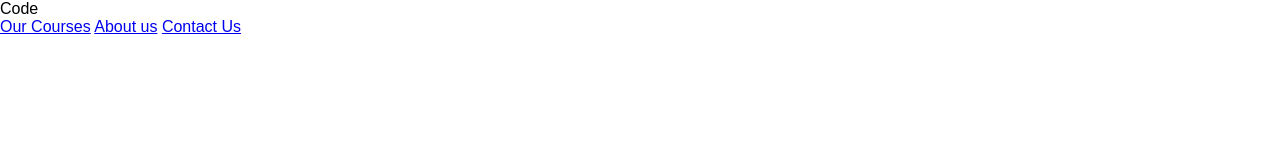
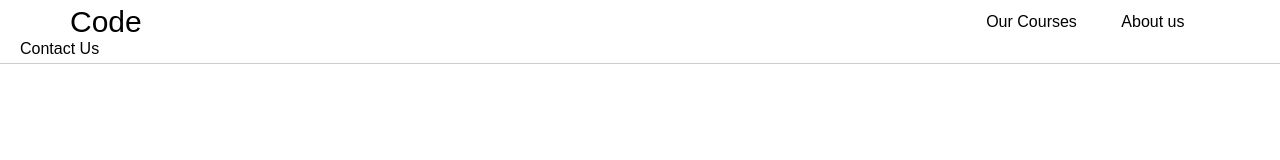
Before and after one commit to mariblan/display-property, a plain HTML site: page index.html in a window 1280 px wide. Drawn offline with Linux system fonts and the light colour scheme.

```diff
--- a/inline-solution.css
+++ b/inline-solution.css
@@ -23,7 +23,7 @@ nav {
 }
 
 .nav-left {
-  padding-right: 290px;
+  padding-right: 750px;
 }
 
 span {
--- a/styles.css
+++ b/styles.css
@@ -28,3 +28,46 @@ span {
 a {
 
 }
+* {
+  margin: 0;
+  padding: 0;
+  box-sizing: content-box;
+}
+
+body {
+  font-family: 'Poppins', sans-serif;
+  background: #ffff;
+  width: 100%;
+}
+
+/* Navbar start */
+header {
+  background: #ffff;
+  border-bottom: 1px solid #cccccc;
+  padding: 5px 0;
+}
+nav {
+  display: inline;
+  vertical-align: middle;
+  padding: 0 50px;
+}
+
+.nav-left {
+  padding-right: 750px;
+}
+
+span {
+  display: inline;
+  vertical-align: middle;
+  /* border: 1px solid black; */
+  font-size: 30px;
+  padding: 0 20px;
+}
+a {
+  display: inline;
+  vertical-align: middle;
+  /* border: 1px solid black; */
+  padding: 0 20px;
+  text-decoration: none;
+  color: black;
+}
```
Also changed, not shown: 1 other file.
